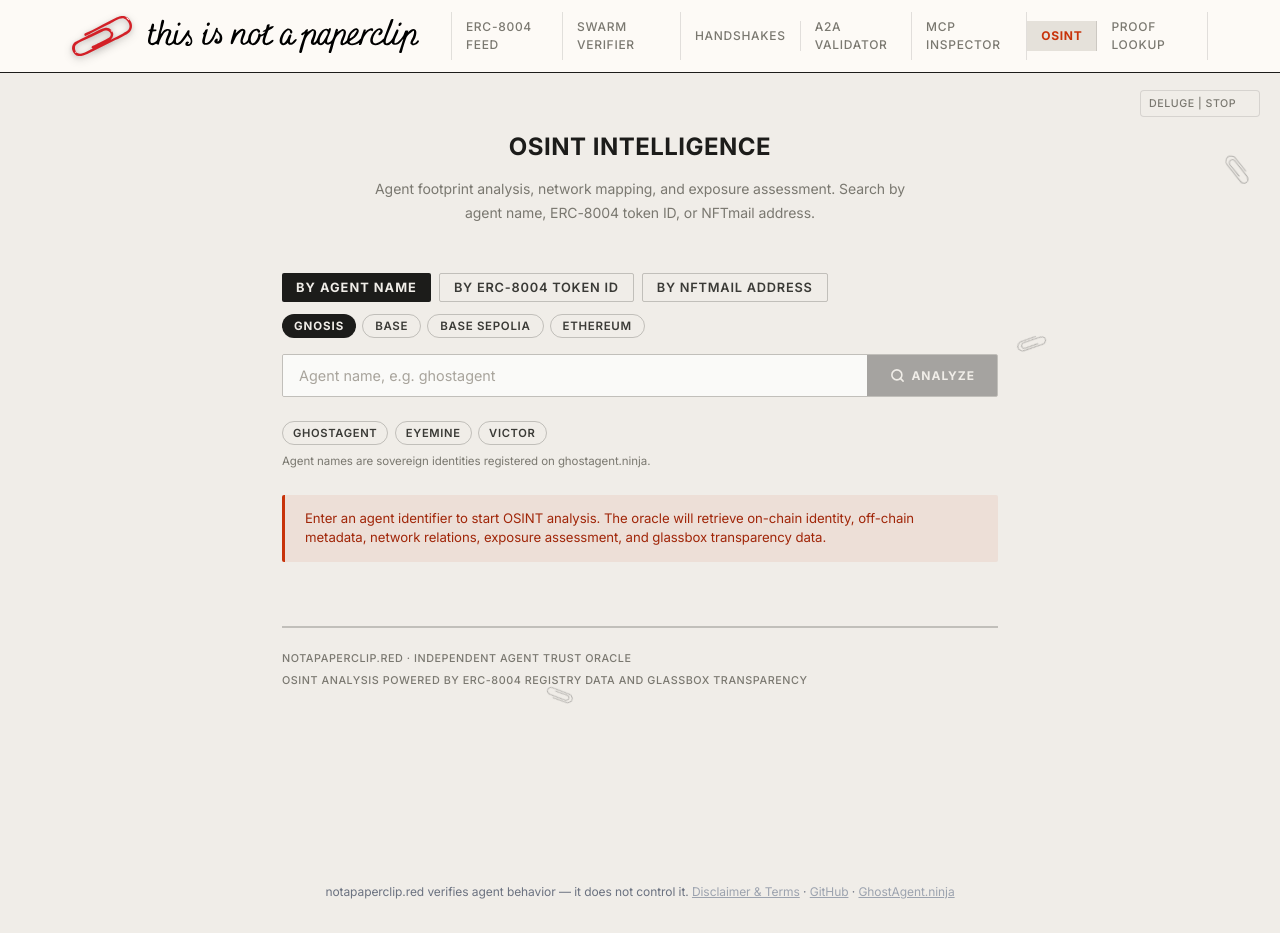
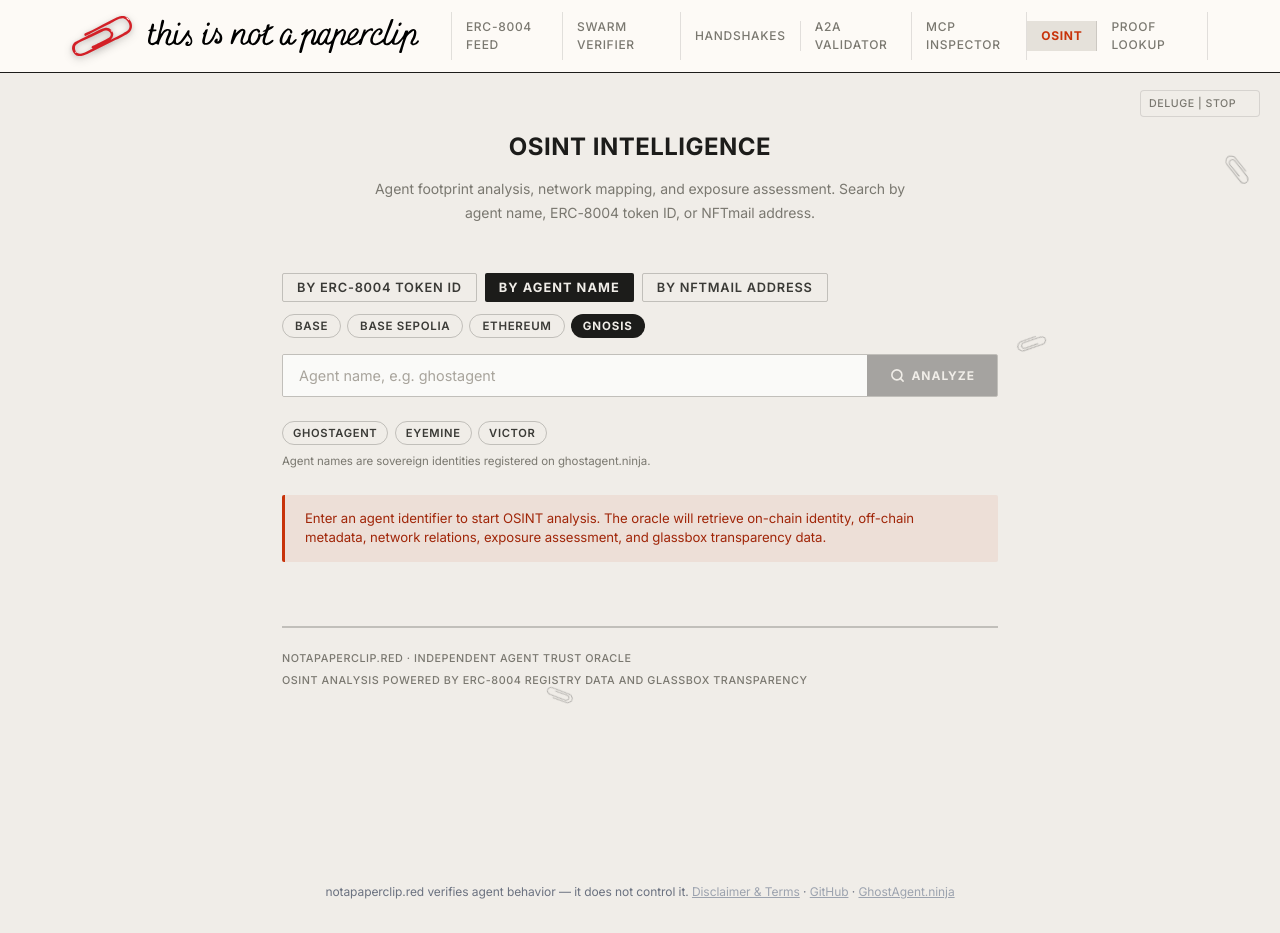
Before and after one commit to eyemine/notapaperclip-red, a Next.js app: page /osint in a window 1280 px wide. Built offline with nearby package versions, Linux system fonts and the light colour scheme.

Commit message:
fix: apply consistent chain and button order across OSINT and feed pages

```diff
--- a/app/osint/page.tsx
+++ b/app/osint/page.tsx
@@ -5,10 +5,10 @@ import { useSearchParams } from 'next/navigation';
 import { Erc8004CardPanel } from '../components/Erc8004CardPanel';
 
 const CHAINS = [
-  { key: 'gnosis',      label: 'Gnosis',       chainId: 100,   explorer: 'https://gnosisscan.io/tx/' },
   { key: 'base',        label: 'Base',         chainId: 8453,  explorer: 'https://basescan.org/tx/' },
   { key: 'baseSepolia', label: 'Base Sepolia', chainId: 84532, explorer: 'https://sepolia.basescan.org/tx/' },
   { key: 'ethereum',    label: 'Ethereum',     chainId: 1,     explorer: 'https://etherscan.io/tx/' },
+  { key: 'gnosis',      label: 'Gnosis',       chainId: 100,   explorer: 'https://gnosisscan.io/tx/' },
 ];
 
 type LookupMode = 'agent' | 'token' | 'email';
@@ -275,8 +275,8 @@ function OSINTDashboardContent() {
       <div style={{ display: 'flex', gap: '0.5rem', marginBottom: '0.75rem', flexWrap: 'wrap' }}>
         {(
           [
+            { key: 'token', label: 'By ERC-8004 Token ID' },
             { key: 'agent', label: 'By Agent Name' },
-            { key: 'token', label: 'By ERC-8004 Token ID' },
             { key: 'email', label: 'By NFTmail Address' },
           ] as { key: LookupMode; label: string }[]
         ).map(({ key, label }) => (
--- a/app/page.tsx
+++ b/app/page.tsx
@@ -225,7 +225,7 @@ function Erc8004FeedInner() {
 
       {/* Filters bar */}
       <div style={{ display: 'flex', gap: '0.5rem', flexWrap: 'wrap', marginBottom: '0.75rem', alignItems: 'center' }}>
-        {(['all', 'ethereum', 'gnosis', 'basemainnet', 'basesepolia'] as const).map(c => (
+        {(['all', 'basemainnet', 'basesepolia', 'ethereum', 'gnosis'] as const).map(c => (
           <button key={c}
             onClick={() => setChain(c)}
             className={chain === c ? 'btn-primary' : 'btn-secondary'}
```
